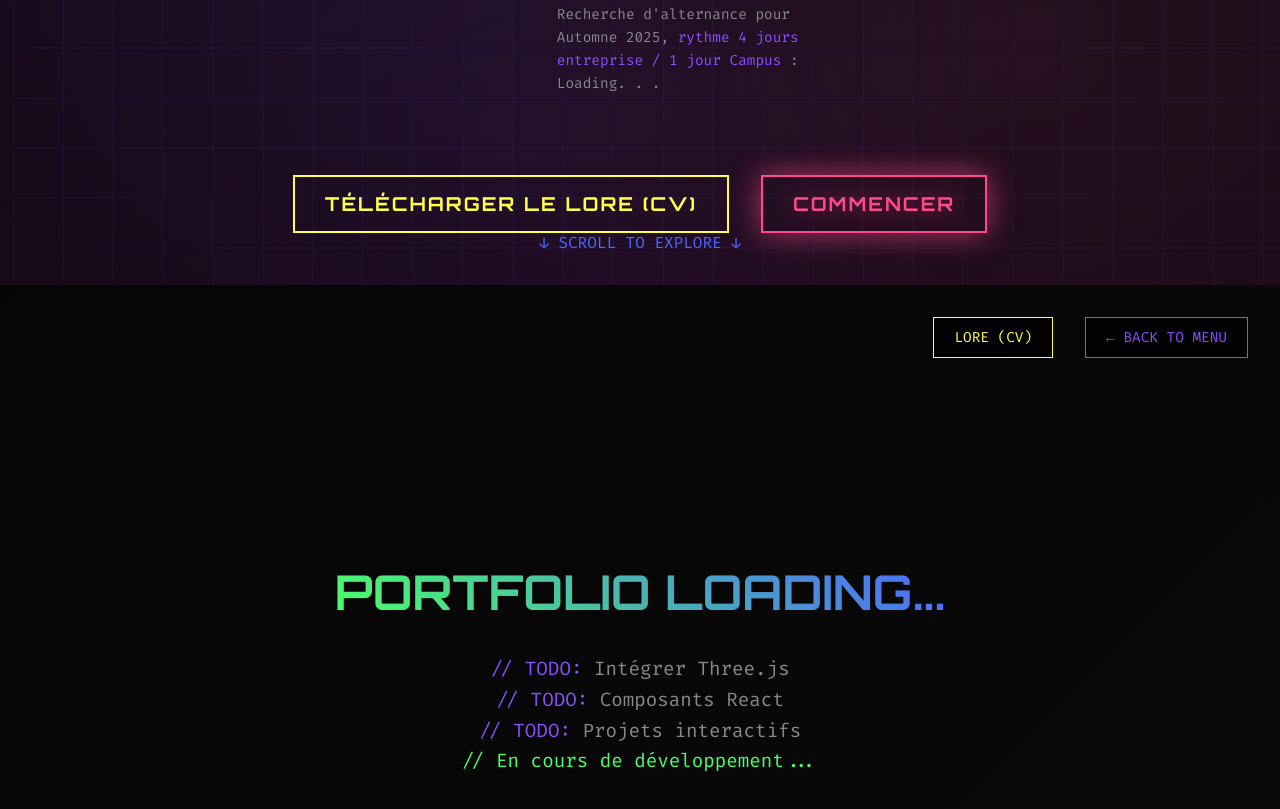
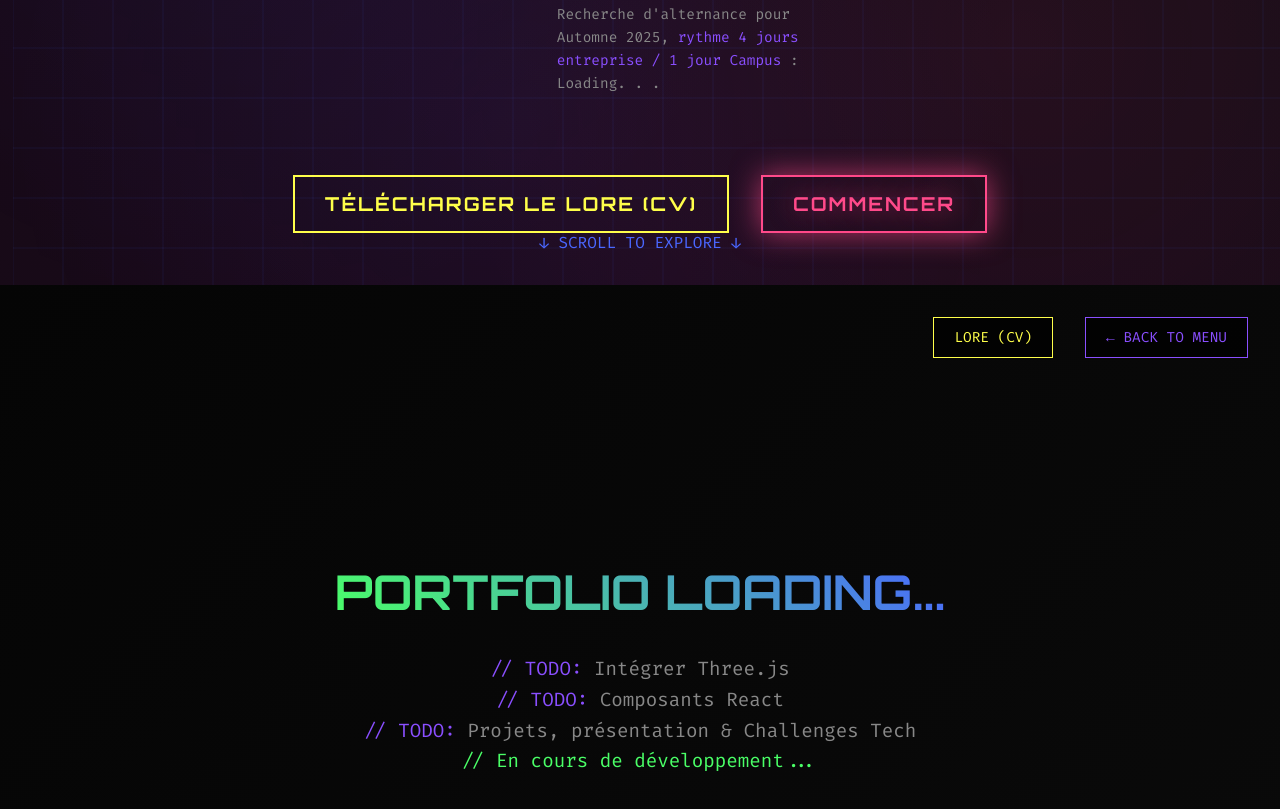
Before and after one commit to Marinegrn/Marinegrn.github.io, a plain HTML site: page index.html in a window 1280 px wide. Shown: the part 515-1324 px from the top of the page. Drawn offline with nearby package versions, Linux system fonts and the light colour scheme.

Commit message:
update : text TODO: 2eme page text "Projet"

```diff
--- a/index.html
+++ b/index.html
@@ -71,7 +71,7 @@
         <div class="code-text" style="text-align: center; font-size: 1.2rem;">
             <div><span class="keyword">// TODO:</span> Intégrer Three.js</div>
             <div><span class="keyword">// TODO:</span> Composants React</div>
-            <div><span class="keyword">// TODO:</span> Projets interactifs</div>
+            <div><span class="keyword">// TODO:</span> Projets, présentation & Challenges Tech</div>
             <div><span class="string">// En cours de développement...</span></div>
         </div>
     </section>
```
